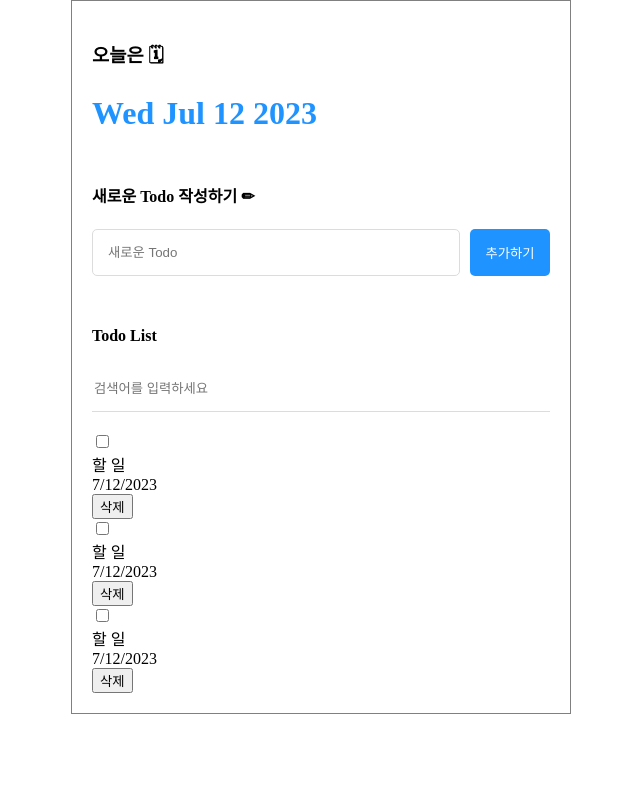
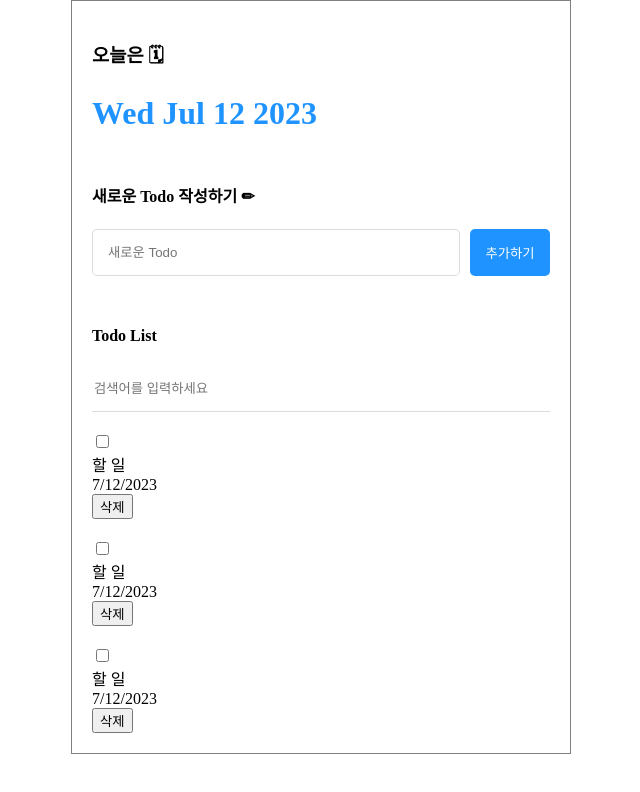
Before and after one commit to kang-gicheon/React_TODO_List, a React (Create React App) app in the folder todo/: page / in a window 1280 px wide. Shown: the top 792 px of the page, without its empty margins (319-959 px from the left). Built offline with nearby package versions, Linux system fonts and the light colour scheme.

Commit message:
TodoList 할 일 목록 간격 수정(CSS)
1. display 속성 설정
2. display 설정한 속성 아이템 배치
3. 행, 열 간격 수정

```diff
--- a/todo/src/component/TodoList.css
+++ b/todo/src/component/TodoList.css
@@ -18,3 +18,11 @@
     outline: none;
     border-bottom: 1px solid #1f93ff;
 }
+
+/* 할 일 목록 간격 띄우기 적용 */
+
+.TodoList .list_wrapper {
+    display: flex;
+    flex-direction: column;
+    gap: 20px;  /* 행, 열 간격 속성 설정 */
+}
```
